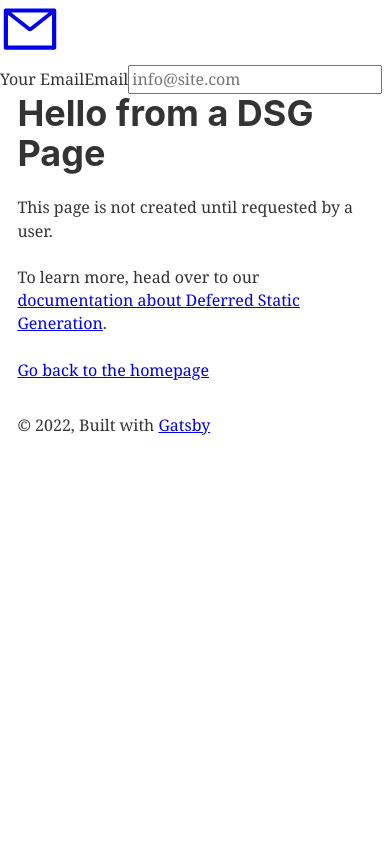
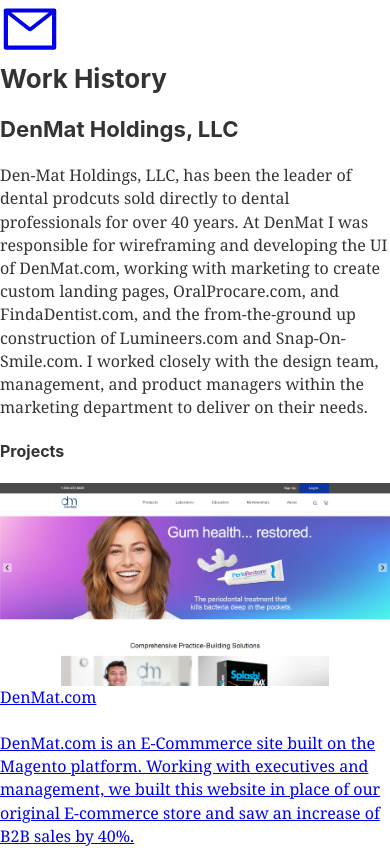
Before and after one commit to jonathan-martin-dev/jonathan-portfolio, a Gatsby site: page /using-dsg in a window 390 px wide. Shown: the part 1541-2403 px from the top of the page. Before the commit the page ends 2001 px from the top, so only its background shows below. Built offline with nearby package versions, Linux system fonts and the light colour scheme; Gatsby itself is replaced by a stand-in of ours.

Commit message:
WorkHistory Updates

```diff
--- a/src/components/AboutMe.js
+++ b/src/components/AboutMe.js
@@ -1,11 +1,10 @@
 import React from "react"
 import { TiSocialGithub, TiSocialLinkedin } from "react-icons/ti"
 import { AiOutlineMail } from "react-icons/ai"
-import { IconContext } from "react-icons/lib"
 
 const AboutMe = () => {
   return (
-    <div className="bg-gray-100 mx-autogrid grid-flow-row" id="about">
+    <div className="bg-gray-100 grid grid-flow-row" id="about">
       <div className="container p-20 mx-auto">
         <h2 className="text-4xl tracking-tight text-gray-900 sm:text-5xl md:text-6xl text-center">
           About Me
--- a/src/components/WorkHistory.js
+++ b/src/components/WorkHistory.js
@@ -1,21 +1,134 @@
 import React from "react"
+import { StaticImage } from "gatsby-plugin-image"
 
 const WorkHistory = () => {
   return (
     <>
-      <div className="grid grid-flow-col">
-        <div class="form-control">
-          <label class="label">
-            <span class="label-text">Your Email</span>
-          </label>
-          <label class="input-group">
-            <span>Email</span>
-            <input
-              type="text"
-              placeholder="info@site.com"
-              class="input input-bordered"
-            />
-          </label>
+      <div className="grid grid-flow-row" id="work-history">
+        <div className="container p-20 pb-0 mx-auto">
+          <h2 className="text-4xl tracking-tight text-gray-900 sm:text-5xl md:text-6xl text-center">
+            Work History
+          </h2>
+        </div>
+      </div>
+      <div className="denmat grid grid-flow-row container mx-auto">
+        <div className="title">
+          <h3 className="text-4xl text-center lg:text-left pt-5">
+            DenMat Holdings, LLC
+          </h3>
+          <p>
+            Den-Mat Holdings, LLC, has been the leader of dental prodcuts sold
+            directly to dental professionals for over 40 years. At DenMat I was
+            responsible for wireframing and developing the UI of DenMat.com,
+            working with marketing to create custom landing pages,
+            OralProcare.com, and FindaDentist.com, and the from-the-ground up
+            construction of Lumineers.com and Snap-On-Smile.com. I worked
+            closely with the design team, management, and product managers
+            within the marketing department to deliver on their needs.
+          </p>
+        </div>
+        <div>
+          <h4 className="ml-15 text-3xl text-center underline underline-offset-2">
+            Projects
+          </h4>
+        </div>
+        {/* DenMat.com */}
+        <div className="grid lg:grid-cols-3 md:grid-cols-1">
+          <div class="overflow-hidden shadow-lg rounded-lg h-90 w-60 md:w-80 cursor-pointer m-auto">
+            <a href="#" class="w-full block h-full">
+              <StaticImage
+                alt="blog photo"
+                src="../images/denmat-capture.png"
+                className="max-h-40 w-full object-cover"
+                placeholder="tracedSVG"
+              />
+              <div className="bg-white dark:bg-gray-800 w-full p-4">
+                <p className="text-red-500 text-md font-bold">DenMat.com</p>
+                {/* <p className="text-gray-800 dark:text-white text-xl font-medium mb-2">
+                  Technologies: HTML, CSS, JavaScript, jQuery, Bootstrap 4,
+                  Magento
+                </p> */}
+                <p>
+                  DenMat.com is an E-Commmerce site built on the Magento
+                  platform. Working with executives and management, we built
+                  this website in place of our original E-commerce store and saw
+                  an increase of B2B sales by 40%.
+                </p>
+                <div className="flex items-center mt-4">
+                  <div className="flex flex-row justify-between text-sm">
+                    <p className="font-bold">
+                      Technologies: HTML, CSS, JavaScript, jQuery, Bootstrap 4,
+                      Magento
+                    </p>
+                  </div>
+                </div>
+              </div>
+            </a>
+          </div>
+          {/* OralProcare.com */}
+          <div class="overflow-hidden shadow-lg rounded-lg h-90 w-60 md:w-80 cursor-pointer m-auto">
+            <a href="#" class="w-full block h-full">
+              <StaticImage
+                alt="blog photo"
+                src="../images/denmat-capture.png"
+                className="max-h-40 w-full object-cover"
+                placeholder="tracedSVG"
+              />
+              <div className="bg-white dark:bg-gray-800 w-full p-4">
+                <p className="text-red-500 text-md font-bold">DenMat.com</p>
+                {/* <p className="text-gray-800 dark:text-white text-xl font-medium mb-2">
+                  Technologies: HTML, CSS, JavaScript, jQuery, Bootstrap 4,
+                  Magento
+                </p> */}
+                <p>
+                  DenMat.com is an E-Commmerce site built on the Magento
+                  platform. Working with executives and management, we built
+                  this website in place of our original E-commerce store and saw
+                  an increase of B2B sales by 40%.
+                </p>
+                <div className="flex items-center mt-4">
+                  <div className="flex flex-row justify-between text-sm">
+                    <p className="font-bold">
+                      Technologies: HTML, CSS, JavaScript, jQuery, Bootstrap 4,
+                      Magento
+                    </p>
+                  </div>
+                </div>
+              </div>
+            </a>
+          </div>
+          {/* Lumineers.com */}
+          <div class="overflow-hidden shadow-lg rounded-lg h-90 w-60 md:w-80 cursor-pointer m-auto">
+            <a href="#" class="w-full block h-full">
+              <StaticImage
+                alt="blog photo"
+                src="../images/denmat-capture.png"
+                className="max-h-40 w-full object-cover"
+                placeholder="tracedSVG"
+              />
+              <div className="bg-white dark:bg-gray-800 w-full p-4">
+                <p className="text-red-500 text-md font-bold">DenMat.com</p>
+                {/* <p className="text-gray-800 dark:text-white text-xl font-medium mb-2">
+                  Technologies: HTML, CSS, JavaScript, jQuery, Bootstrap 4,
+                  Magento
+                </p> */}
+                <p>
+                  DenMat.com is an E-Commmerce site built on the Magento
+                  platform. Working with executives and management, we built
+                  this website in place of our original E-commerce store and saw
+                  an increase of B2B sales by 40%.
+                </p>
+                <div className="flex items-center mt-4">
+                  <div className="flex flex-row justify-between text-sm">
+                    <p className="font-bold">
+                      Technologies: HTML, CSS, JavaScript, jQuery, Bootstrap 4,
+                      Magento
+                    </p>
+                  </div>
+                </div>
+              </div>
+            </a>
+          </div>
         </div>
       </div>
     </>
```
Also changed, not shown: src/images/denmat-capture.png (added), src/images/denmat.png (added).
